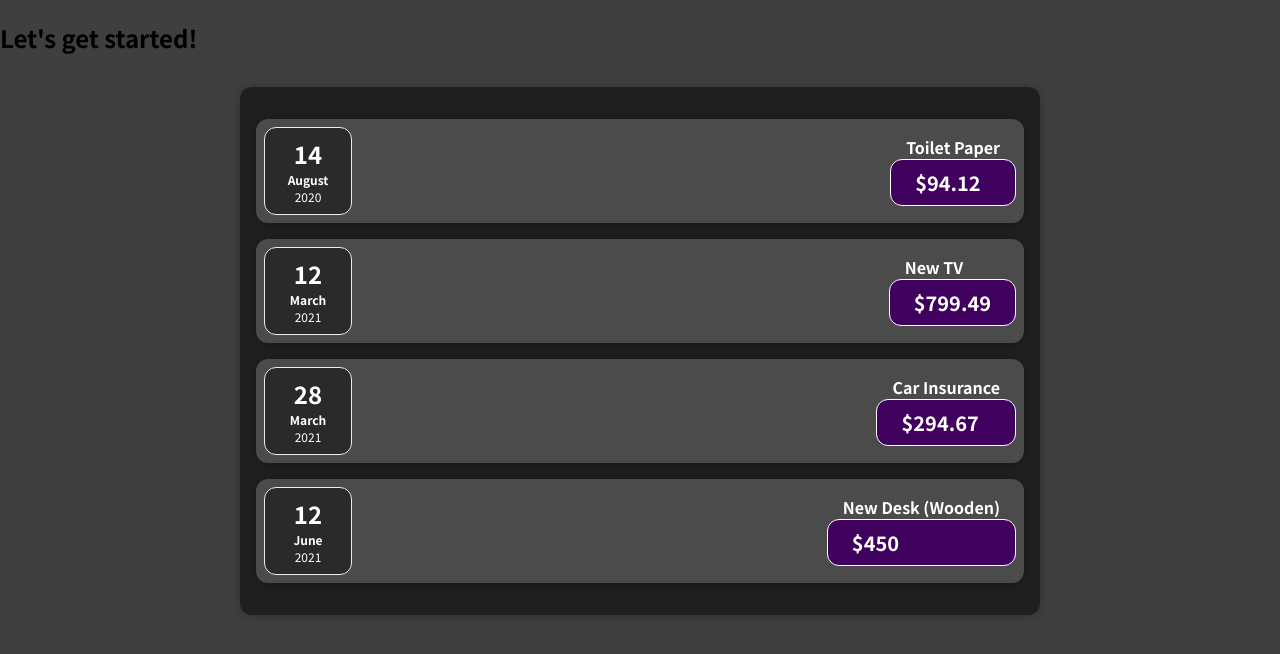
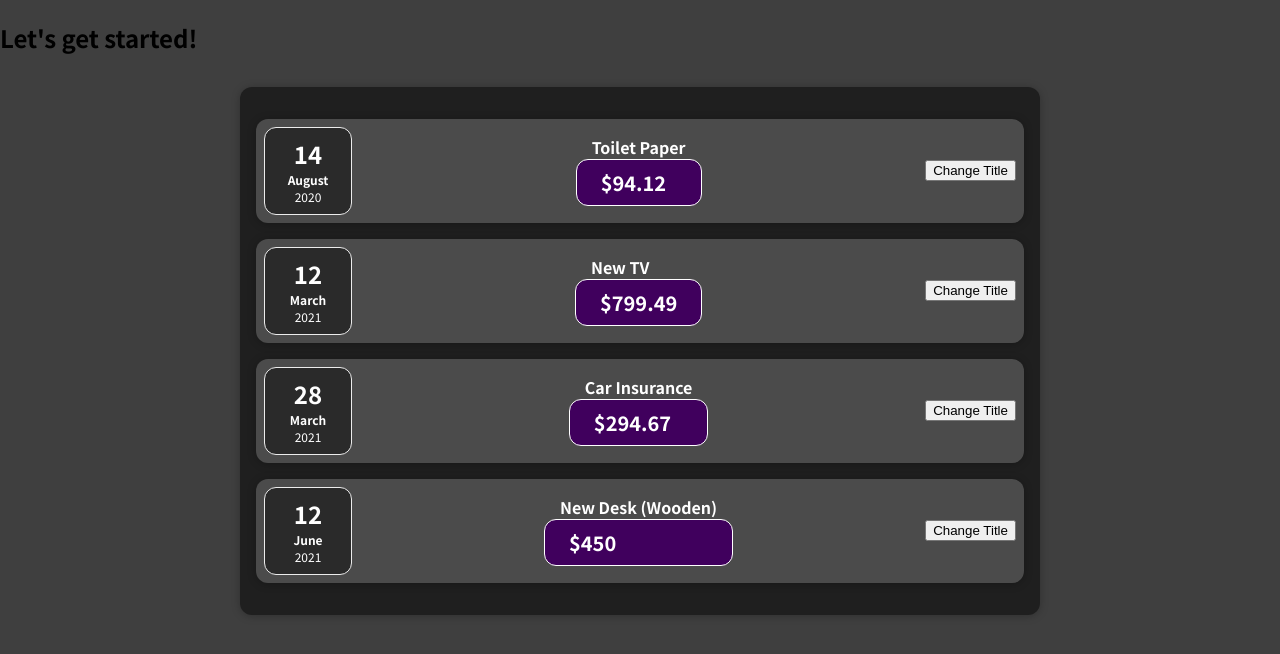
Before and after one commit to vaibhavkmr23/ReactComplete_Proj, a React (Create React App) app: page / in a window 1280 px wide. Shown: the top 654 px of the page. Built offline with nearby package versions, Linux system fonts and the light colour scheme.

Commit message:
Working with States

```diff
--- a/src/components/Expense/ExpenseItem.js
+++ b/src/components/Expense/ExpenseItem.js
@@ -1,15 +1,23 @@
+import { useState } from "react";
 import "./ExpenseItem.css";
 import ExpenseDate from "./ExpenseDate";
-import Card from '../UI/Card';
+import Card from "../UI/Card";
 
 const ExpenseItem = (props) => {
+  const [title, setTitle] = useState(props.title);
+
+  const clickHandler = () => {
+    setTitle("Updated");
+    console.log(title);
+  };
   return (
     <Card className="expense-item">
       <ExpenseDate date={props.date} />
       <div className="expense-tem__description">
-        <h2>{props.title}</h2>
+        <h2>{title}</h2>
         <div className="expense-item__price">${props.amount}</div>
       </div>
+      <button onClick={clickHandler}>Change Title</button>
     </Card>
   );
 };
```
